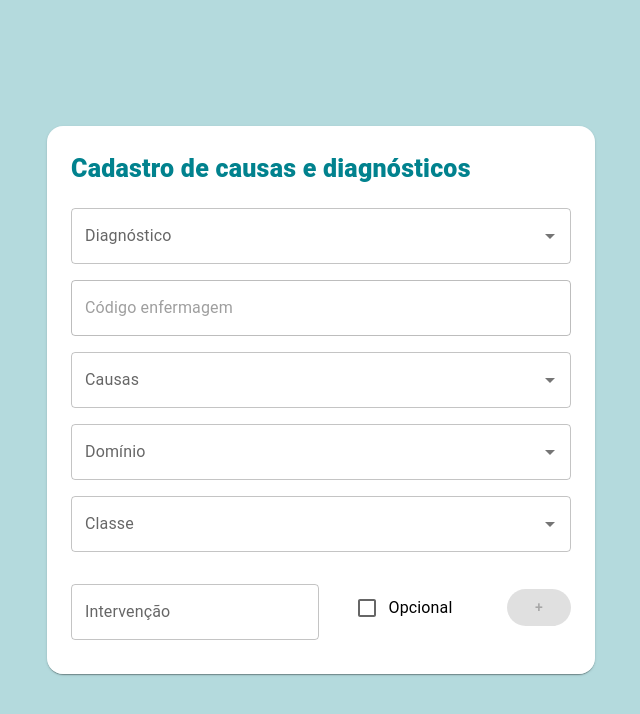
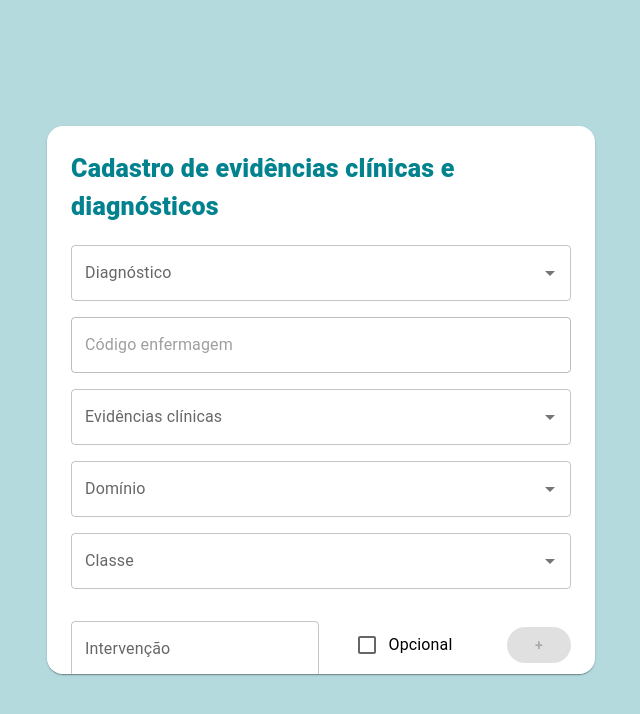
Before and after one commit to PedroSoprano/match-frontend, a React (Vite) app: page / in a window 1280 px wide. Shown: the top 714 px of the page, without its empty margins (319-959 px from the left). Built offline with nearby package versions, Linux system fonts and the light colour scheme; no server answers; the HTML template or start-up script is replaced by a standard one.

Commit message:
refactor: mudança de causas para evidências

```diff
--- a/src/App.tsx
+++ b/src/App.tsx
@@ -179,7 +179,7 @@ function App() {
         }}
       >
         <Typography sx={{marginBottom: "20px", fontSize: "25px", color: "#01828e", fontWeight: 900}}>
-          Cadastro de causas e diagnósticos
+          Cadastro de evidências clínicas e diagnósticos
         </Typography>
 
 
@@ -219,7 +219,7 @@ function App() {
           renderInput={(params) => (
             <TextField
               {...params}
-              label="Causas"
+              label="Evidências clínicas"
               placeholder="Selecione"
             />
           )}
```
